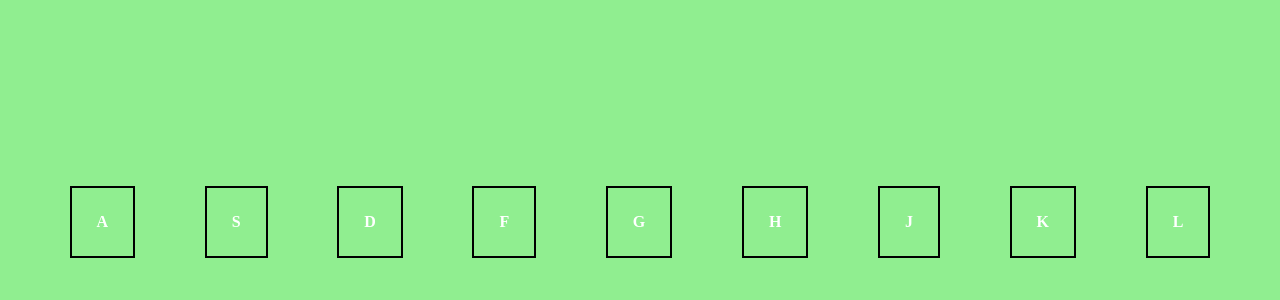
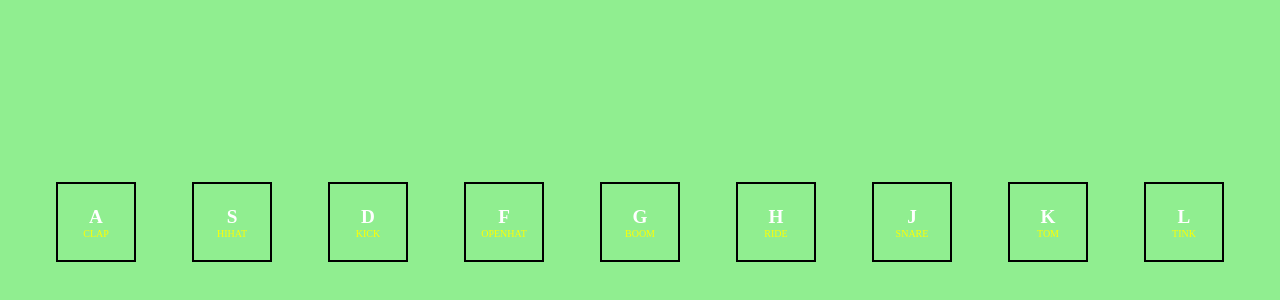
Before and after one commit to PrajilPradeep/KeyboardDrumKit, a plain HTML site: page index.html in a window 1280 px wide. Shown: the part 178-478 px from the top of the page. Drawn offline with Linux system fonts and the light colour scheme.

Commit message:
Add label for sound in keys

```diff
--- a/index.html
+++ b/index.html
@@ -9,15 +9,42 @@
 </head>
 <body>
     <div id="keyboard-keys">
-        <div id="65" class="key">A</div>
-        <div id="83" class="key">S</div>
-        <div id="68" class="key">D</div>
-        <div id="70" class="key">F</div>
-        <div id="71" class="key">G</div>
-        <div id="72" class="key">H</div>
-        <div id="74" class="key">J</div>
-        <div id="75" class="key">K</div>
-        <div id="76" class="key">L</div>
+        <div id="65" class="key">
+            <div class="key-label">A</div>
+            <div class="label">CLAP</div>
+        </div>
+        <div id="83" class="key">
+            <div class="key-label">S</div>
+            <div class="label">HIHAT</div>
+        </div>
+        <div id="68" class="key">
+            <div class="key-label">D</div>
+            <div class="label">KICK</div>
+        </div>
+        <div id="70" class="key">
+            <div class="key-label">F</div>
+            <div class="label">OPENHAT</div>
+        </div>
+        <div id="71" class="key">
+            <div class="key-label">G</div>
+            <div class="label">BOOM</div>
+        </div>
+        <div id="72" class="key">
+            <div class="key-label">H</div>
+            <div class="label">RIDE</div>
+        </div>
+        <div id="74" class="key">
+            <div class="key-label">J</div>
+            <div class="label">SNARE</div>
+        </div>
+        <div id="75" class="key">
+            <div class="key-label">K</div>
+            <div class="label">TOM</div>
+        </div>
+        <div id="76" class="key">
+            <div class="key-label">L</div>
+            <div class="label">TINK</div>
+        </div>
     </div>
 </body>
 </html>
--- a/style.css
+++ b/style.css
@@ -20,8 +20,25 @@ body{
 }
 
 .key{
+    height: 80px;
+    width: 80px;
     border: 2px solid black;
-    padding: 25px;
+    padding: 20px;
+    display: flex;
+    flex-direction: column;
+    justify-content: center;
+    align-items: center;
+    /* font-weight: bold;
+    text-align: center; */
+    /* font-size: 14px; */
+}
+
+.label{
+    color: yellow;
+    font-size: 10px;
+}
+.key-label{
+    font-weight: bold;
+    font-size: larger;
     color: white;
-    font-weight: bold;
 }
```
